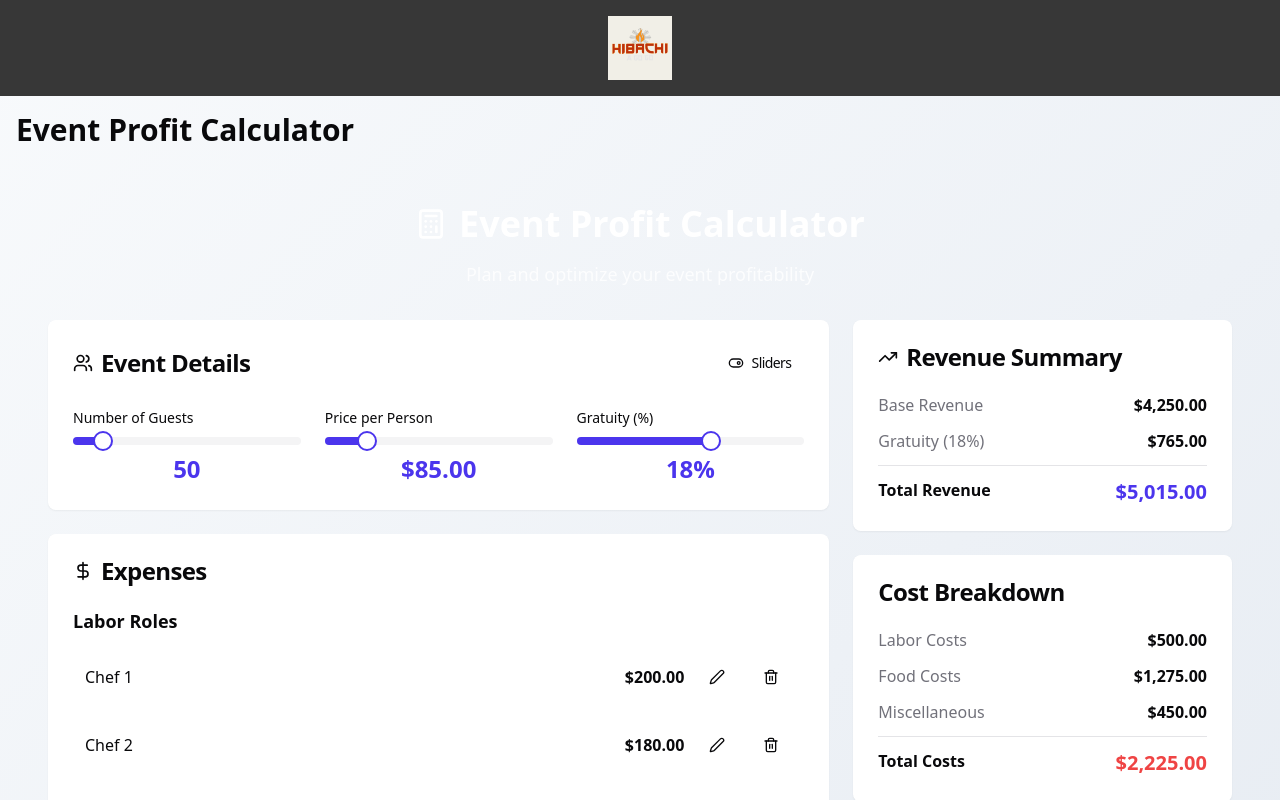
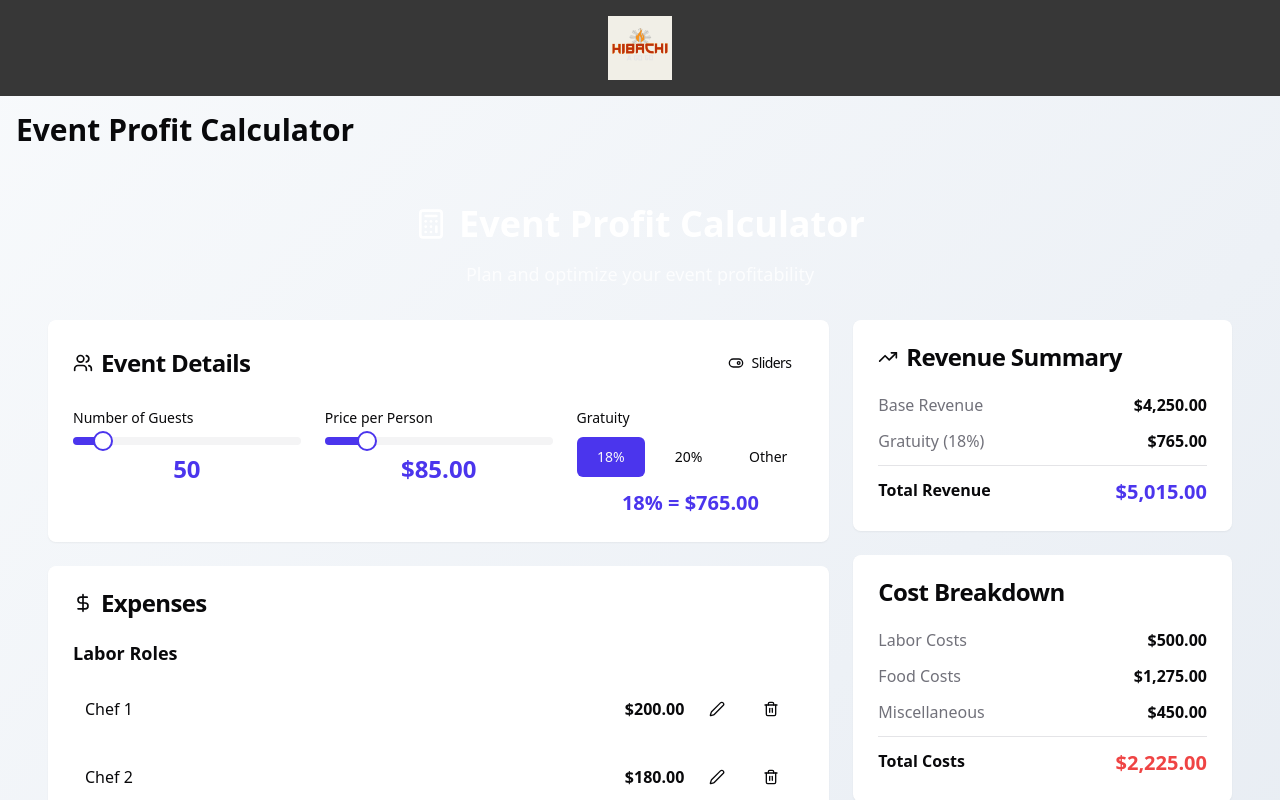
Before and after one commit to jsmsoriano/event-profit-pro, a React (Vite) app: page / in a window 1280 px wide. Shown: the top 800 px of the page. Built offline with nearby package versions, Linux system fonts and the light colour scheme.

Commit message:
Refactor gratuity input
Changed the gratuity slider to a segmented control with options for 18%, 20%, and "Other".

```diff
--- a/src/components/EventProfitCalculator.tsx
+++ b/src/components/EventProfitCalculator.tsx
@@ -23,6 +23,7 @@ const EventProfitCalculator = () => {
   const [numberOfGuests, setNumberOfGuests] = useState(50);
   const [pricePerPerson, setPricePerPerson] = useState(85);
   const [gratuityPercentage, setGratuityPercentage] = useState(18);
+  const [gratuityMode, setGratuityMode] = useState<'18' | '20' | 'other'>('18');
   const [useSliders, setUseSliders] = useState(true);
 
   // Expenses states
@@ -223,31 +224,54 @@ const EventProfitCalculator = () => {
                   </div>
 
                   <div>
-                    <Label htmlFor="gratuity" className="text-card-foreground font-medium">Gratuity (%)</Label>
-                    {useSliders ? (
-                      <div className="mt-2 space-y-2">
-                        <Slider
-                          value={[gratuityPercentage]}
-                          onValueChange={(value) => setGratuityPercentage(value[0])}
-                          max={30}
-                          min={0}
-                          step={1}
-                          className="w-full"
-                        />
-                        <div className="text-center text-2xl font-bold text-primary">{gratuityPercentage}%</div>
+                    <Label htmlFor="gratuity" className="text-card-foreground font-medium">Gratuity</Label>
+                    <div className="mt-2 space-y-3">
+                      <div className="flex gap-2">
+                        <Button
+                          variant={gratuityMode === '18' ? 'default' : 'outline'}
+                          onClick={() => {
+                            setGratuityMode('18');
+                            setGratuityPercentage(18);
+                          }}
+                          className="flex-1"
+                        >
+                          18%
+                        </Button>
+                        <Button
+                          variant={gratuityMode === '20' ? 'default' : 'outline'}
+                          onClick={() => {
+                            setGratuityMode('20');
+                            setGratuityPercentage(20);
+                          }}
+                          className="flex-1"
+                        >
+                          20%
+                        </Button>
+                        <Button
+                          variant={gratuityMode === 'other' ? 'default' : 'outline'}
+                          onClick={() => setGratuityMode('other')}
+                          className="flex-1"
+                        >
+                          Other
+                        </Button>
                       </div>
-                    ) : (
+                      {gratuityMode === 'other' && (
                         <Input
                           id="gratuity"
                           type="number"
                           value={gratuityPercentage}
                           onChange={(e) => setGratuityPercentage(parseFloat(e.target.value) || 0)}
-                        className="input-modern mt-2"
+                          className="input-modern"
                           min="0"
                           max="100"
                           step="0.1"
+                          placeholder="Enter percentage"
                         />
                       )}
+                      <div className="text-center text-xl font-bold text-primary">
+                        {gratuityPercentage}% = {formatCurrency(gratuityAmount)}
+                      </div>
+                    </div>
                   </div>
                 </div>
               </CardContent>
```
Lines whose indentation alone changed are shown as unchanged.
